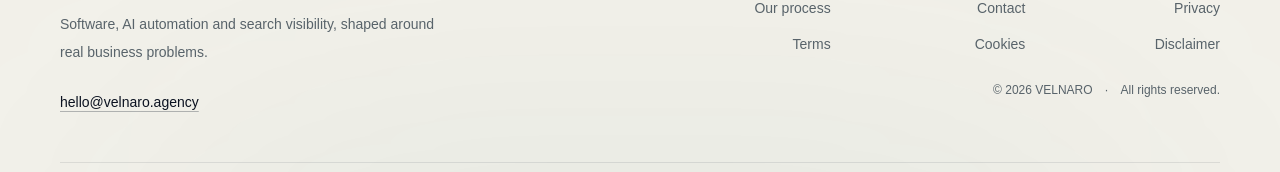
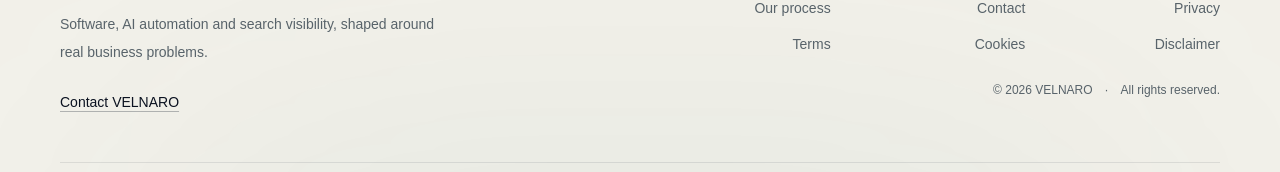
Before and after one commit to devtalish/velnaro-web, a Next.js app: page /ai-automation in a window 1280 px wide. Shown: the part 6184-6356 px from the top of the page. Built offline with nearby package versions, Linux system fonts and the light colour scheme; no server answers; a web font is replaced by a local one.

Commit message:
Use contact form until the Velnaro mailbox is configured

```diff
--- a/components/sections/footer.tsx
+++ b/components/sections/footer.tsx
@@ -3,7 +3,6 @@
 import { useRef, type FC } from "react";
 import { motion, useInView, useMotionValue, useReducedMotion, useTransform } from "motion/react";
 import Link from "next/link";
-import { CONTACT_EMAIL } from "@/constants/portfolio-constants";
 import { VelnaroLogoWithWordmark } from "@/components/ui/velnaro-logo";
 
 const WaterWordmark: FC = () => {
@@ -82,9 +81,9 @@ export const Footer: FC = () => {
           <p className="mt-4 max-w-sm text-sm leading-7 text-muted">
             Software, AI automation and search visibility, shaped around real business problems.
           </p>
-          <a href={`mailto:${CONTACT_EMAIL}`} className="mt-4 inline-flex min-h-10 items-center text-sm font-medium text-graphite underline decoration-slate/30 underline-offset-4 transition-colors hover:text-deep-teal hover:decoration-deep-teal">
-            {CONTACT_EMAIL}
-          </a>
+          <Link href="/#contact" className="mt-4 inline-flex min-h-10 items-center text-sm font-medium text-graphite underline decoration-slate/30 underline-offset-4 transition-colors hover:text-deep-teal hover:decoration-deep-teal">
+            Contact VELNARO
+          </Link>
         </div>
 
         <div className="flex flex-col gap-7 md:items-end">
```
